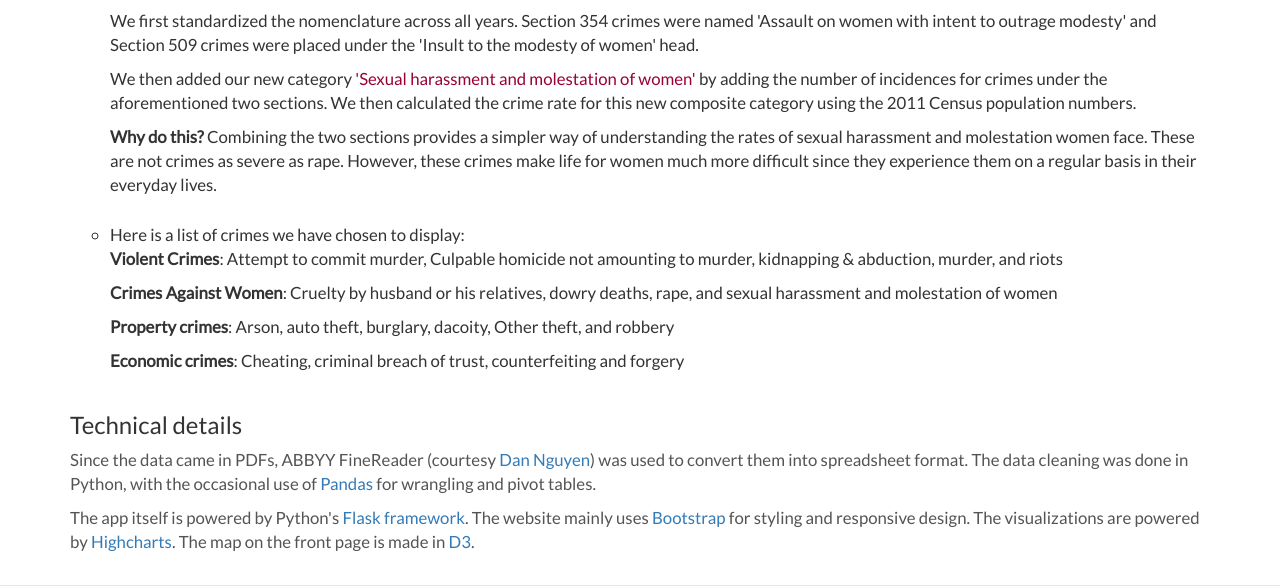
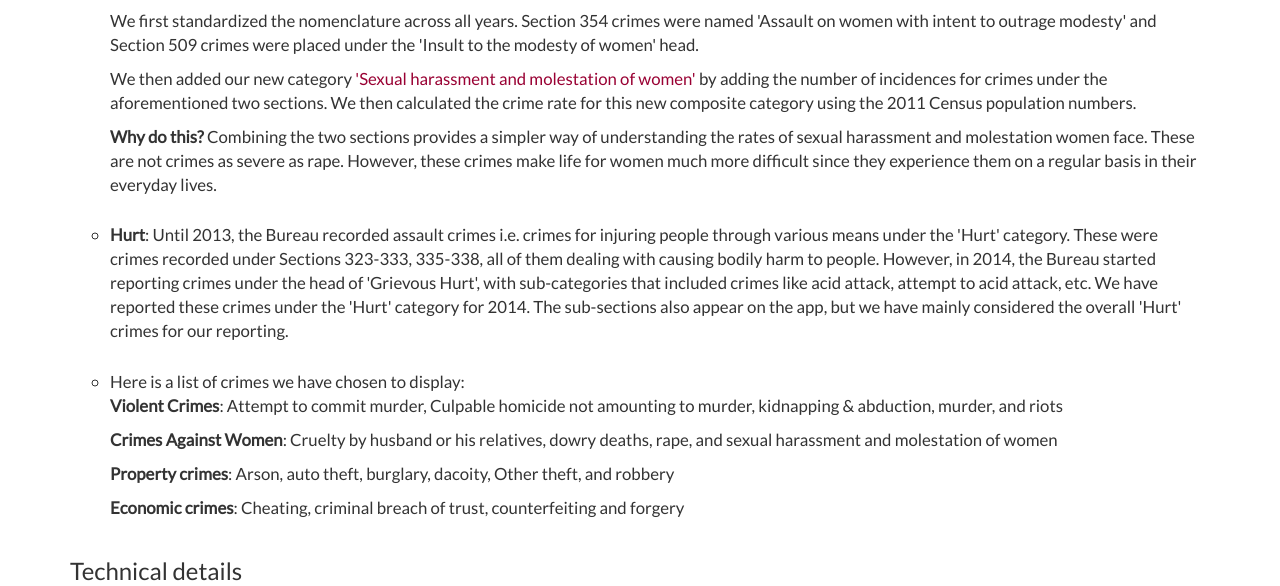
Before and after one commit to crime-in-india/app, a Flask app: page /about in a window 1280 px wide. Shown: the part 938-1524 px from the top of the page. Run offline with Flask 2, Linux system fonts and the light colour scheme; some libraries are stand-ins or nearby versions.

Commit message:
Added hurt to definition

```diff
--- a/templates/about.html
+++ b/templates/about.html
@@ -51,6 +51,10 @@
         </p>
       </li>
 
+      <li class="about">
+        <p><strong>Hurt</strong>: Until 2013, the Bureau recorded assault crimes i.e. crimes for injuring people through various means under the 'Hurt' category. These were crimes recorded under Sections 323-333, 335-338, all of them dealing with causing bodily harm to people. However, in 2014, the Bureau started reporting crimes under the head of 'Grievous Hurt', with sub-categories that included crimes like acid attack, attempt to acid attack, etc. We have reported these crimes under the 'Hurt' category for 2014. The sub-sections also appear on the app, but we have mainly considered the overall 'Hurt' crimes for our reporting.</p>
+      </li>
+
       <li class="about"> Here is a list of crimes we have chosen to display:
         <p><strong>Violent Crimes</strong>: Attempt to commit murder, Culpable homicide not amounting to murder, kidnapping &amp; abduction, murder, and riots</p>
 
--- a/templates/data.html
+++ b/templates/data.html
@@ -33,6 +33,9 @@
       </li>
       <li class="about">
         <p><strong>Insult to the modesty of women</strong>: Offenders booked under this category will have passed lewd comments, made gestures or other such acts.</p>
+      </li>
+      <li class="about">
+        <p><strong>Hurt</strong>: Crimes in which the offender causes bodily harm through assault by various means including weapons, physical attack, etc. </p>
       </li>
       <li class="about">
         <p><strong>Arson</strong>: The National Crime Records Bureau has clubbed three sections of the Indian Penal Code under arson: <a href="https://indiankanoon.org/doc/1552733/">435</a>, <a href="https://indiankanoon.org/doc/1517318/">436</a>, and <a href="https://indiankanoon.org/doc/1144664/">438</a>. These deal with committing mischief with fire or explosive with intent to cause damage either to a house or other property.</p>
```
